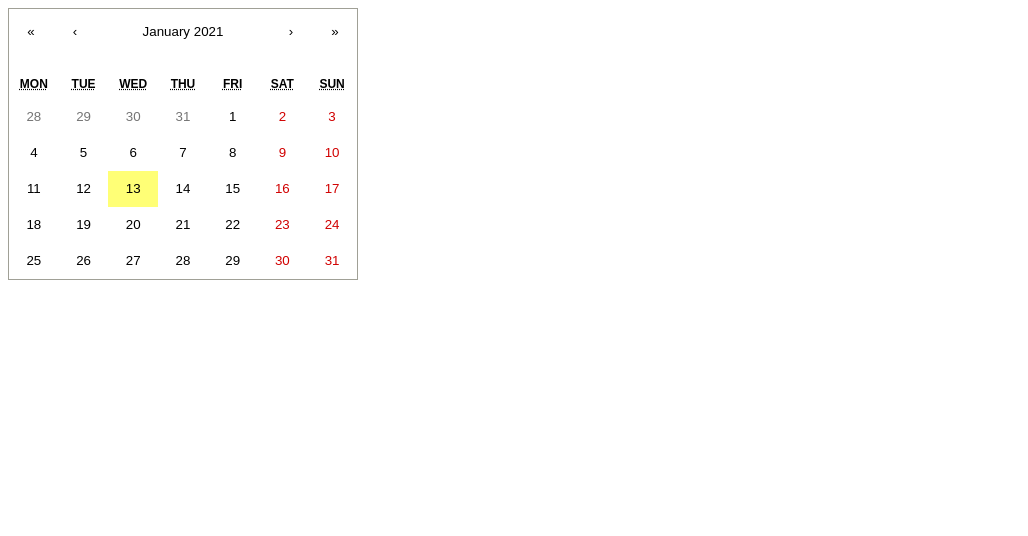
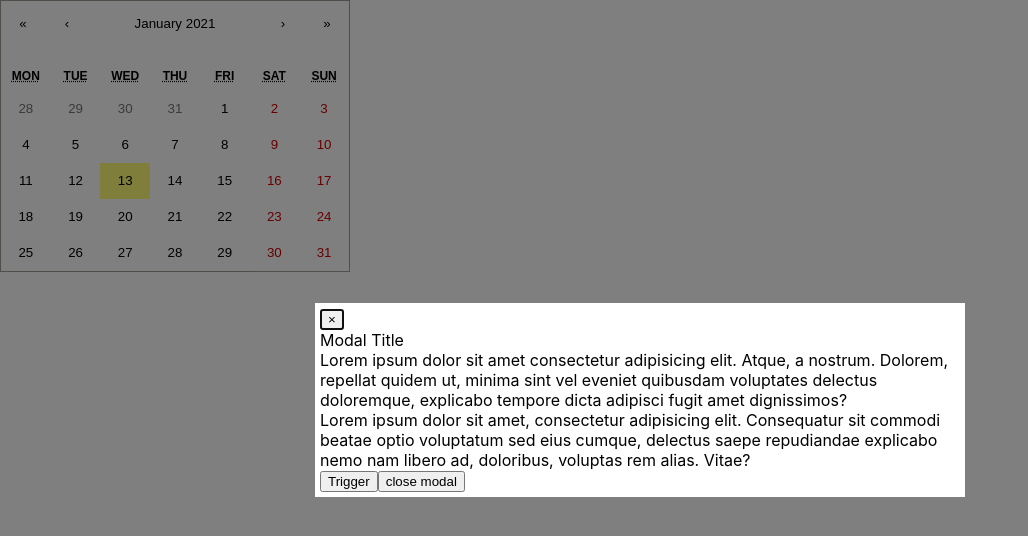
Before and after one commit to Gordiy/Event-Reminder, a React (Create React App) app in the folder client/: page / in a window 1280 px wide. Shown: the top 536 px of the page, without its empty margins (0-1028 px from the left). Built offline with nearby package versions, Linux system fonts and the light colour scheme.

Commit message:
added pop up window

```diff
--- a/client/src/index.css
+++ b/client/src/index.css
@@ -7,7 +7,28 @@ body {
   -moz-osx-font-smoothing: grayscale;
 }
 
-code {
+.code {
   font-family: source-code-pro, Menlo, Monaco, Consolas, 'Courier New',
     monospace;
 }
+
+.popup-content {
+  margin: auto;
+  background: rgb(255, 255, 255);
+  width: 50%;
+  padding: 5px;
+}
+.popup-arrow {
+  color: rgb(255, 255, 255);
+}
+[role='tooltip'].popup-content {
+  width: 200px;
+  box-shadow: rgba(0, 0, 0, 0.16) 0px 0px 3px;
+}
+
+.popup-overlay {
+  background: rgba(0, 0, 0, 0.5);
+}
+[data-popup='tooltip'].popup-overlay {
+  background: transparent;
+}
--- a/client/src/index.js
+++ b/client/src/index.js
@@ -1,9 +1,82 @@
 import React, {useState} from 'react';
 import ReactDOM from 'react-dom';
+import './index.css'
 
 import 'react-calendar/dist/Calendar.css';
 import reportWebVitals from './reportWebVitals';
 import Calendar from 'react-calendar';
+import Popup from 'reactjs-popup';
+
+
+class EventCalendar extends React.Component {
+	constructor() {
+		super();
+		this._state = false;
+	}
+
+	onClickDay() {
+		this._state = !this._state;
+	}
+
+	render() {
+		return <Calendar onClickDay />
+	}
+}
+
+const Modal = () => (
+  <Popup
+	open={true}
+    // trigger={<button className="button"> Open Modal </button>}
+    modal
+    nested
+  >
+    {close => (
+      <div className="modal">
+        <button className="close" onClick={close}>
+          &times;
+        </button>
+        <div className="header"> Modal Title </div>
+        <div className="content">
+          {' '}
+          Lorem ipsum dolor sit amet consectetur adipisicing elit. Atque, a nostrum.
+          Dolorem, repellat quidem ut, minima sint vel eveniet quibusdam voluptates
+          delectus doloremque, explicabo tempore dicta adipisci fugit amet dignissimos?
+          <br />
+          Lorem ipsum dolor sit amet, consectetur adipisicing elit. Consequatur sit
+          commodi beatae optio voluptatum sed eius cumque, delectus saepe repudiandae
+          explicabo nemo nam libero ad, doloribus, voluptas rem alias. Vitae?
+        </div>
+        <div className="actions">
+          <Popup
+            trigger={<button className="button"> Trigger </button>}
+            position="top center"
+            nested
+          >
+            <span>
+              Lorem ipsum dolor sit amet, consectetur adipisicing elit. Beatae
+              magni omnis delectus nemo, maxime molestiae dolorem numquam
+              mollitia, voluptate ea, accusamus excepturi deleniti ratione
+              sapiente! Laudantium, aperiam doloribus. Odit, aut.
+            </span>
+          </Popup>
+          <button
+            className="button"
+            onClick={() => {
+              console.log('modal closed ');
+              close();
+            }}
+          >
+            close modal
+          </button>
+        </div>
+      </div>
+    )}
+  </Popup>
+);
+
+const show = () => {
+
+}
 
 const ReactCalendar = () => {
 	const [date, setDate] = useState(new Date());
@@ -21,7 +94,10 @@ const ReactCalendar = () => {
 }
 
 ReactDOM.render(
-  <ReactCalendar/>,
+	<div>
+		<ReactCalendar />
+		<Modal/>
+	</div>,
   document.querySelector('#root')
 );
 
```
Also changed, not shown: 2 other files (tests, documents, lock files or other folders).
